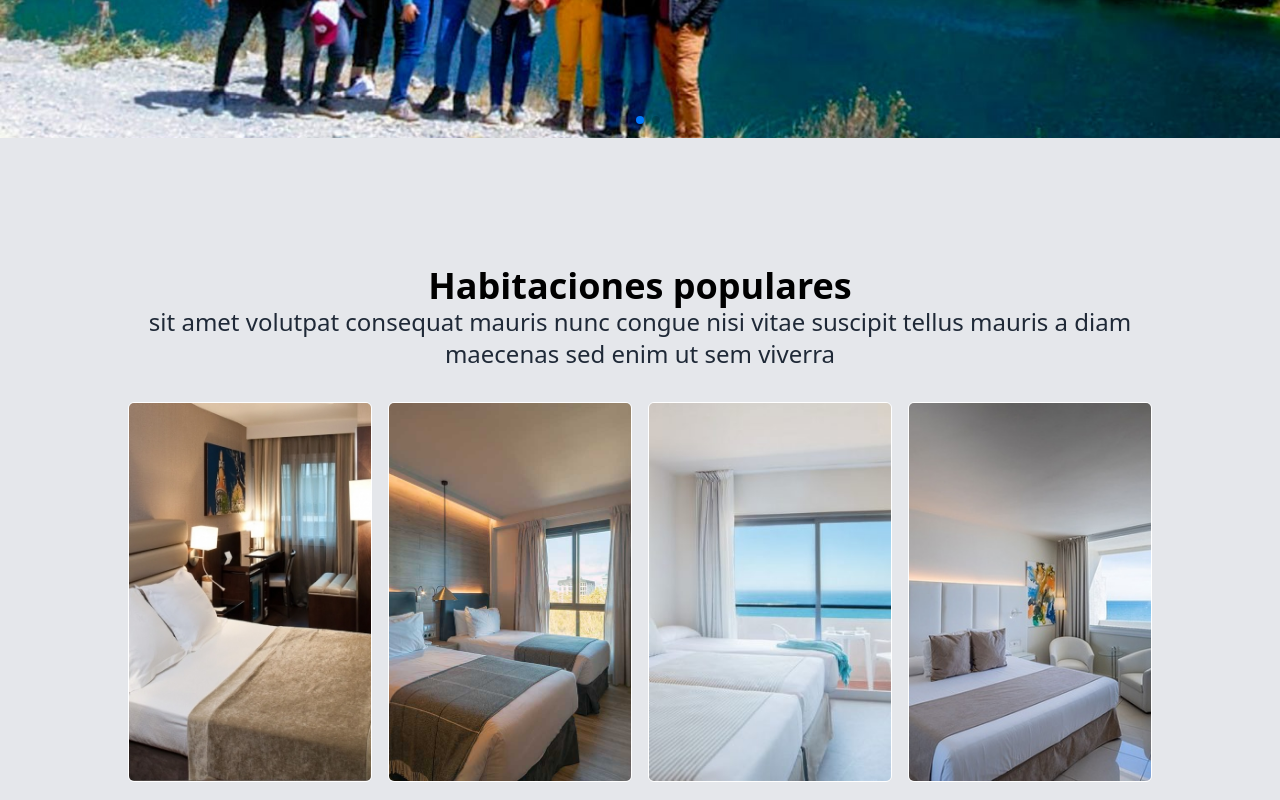
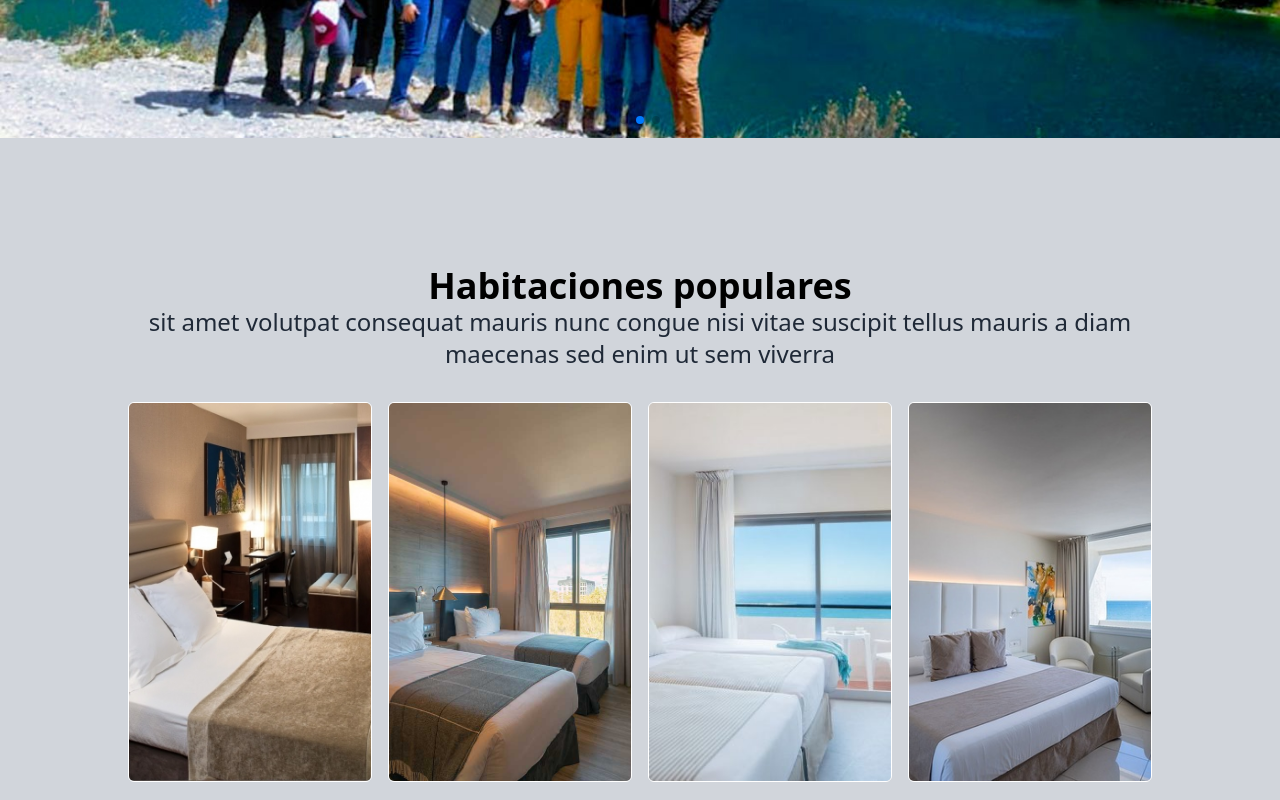
Before and after one commit to sistemasisosgruop/Front-ProyectoCarmen, a React (Vite) app: page / in a window 1280 px wide. Shown: the part 1140-1940 px from the top of the page. Built offline with nearby package versions, Linux system fonts and the light colour scheme.

Commit message:
cambio del color de fondo del layout Section

```diff
--- a/src/components/layouts/Section.tsx
+++ b/src/components/layouts/Section.tsx
@@ -1,10 +1,11 @@
 interface Props {
   children: JSX.Element[] | JSX.Element
+  className?: string | undefined
 }
 
-const Section = ({ children }: Props): JSX.Element => {
+const Section = ({ children, className }: Props): JSX.Element => {
   return (
-    <section className='px-32 bg-gray-200 pt-32'>
+    <section className={`px-32 pt-32 ${className}`}>
       {children}
     </section>
   )
```
